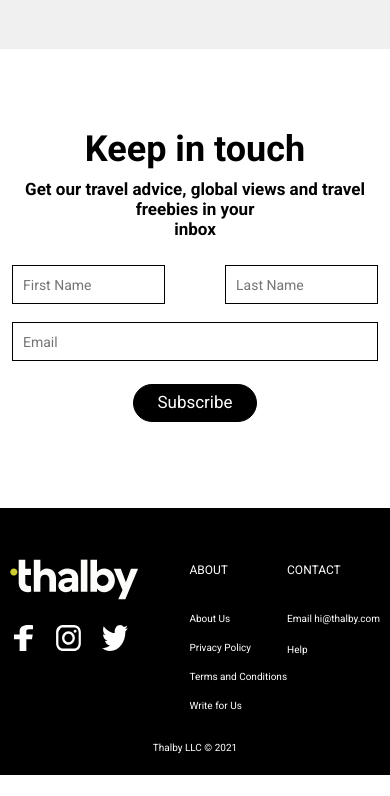
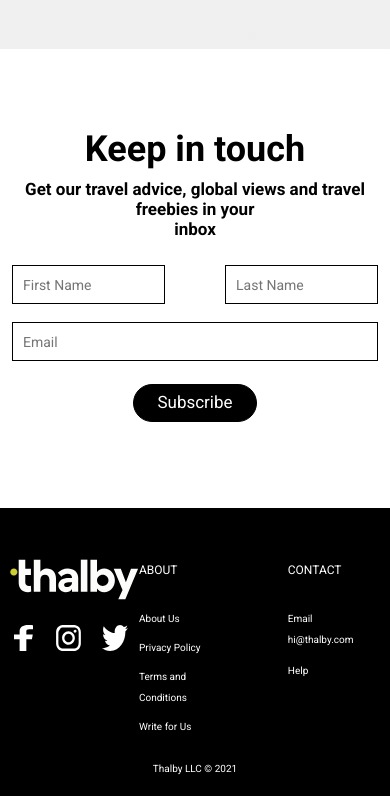
Before and after one commit to igor21211/Thalby, a plain HTML site: page index.html in a window 390 px wide. Shown: the part 8599-9395 px from the top of the page. Before the commit the page ends 9374 px from the top, so only its background shows below. Drawn offline with Linux system fonts and the light colour scheme.

Commit message:
end the project

```diff
--- a/css/media.css
+++ b/css/media.css
@@ -246,6 +246,9 @@
     {
       width: 350px;
     }
+    .about_contact__about{
+      margin-right: 52px;
+  }
 }
 @media(max-width: 377px){
   .input_text_email{
@@ -258,6 +261,9 @@
   .input_text_f_name_l_name {
    justify-content: center;
 }
+.about_contact__about{
+  margin-right: 32px;
+}
 }
 @media(max-width: 320px){
   .icon_container ul{
--- a/css/style.css
+++ b/css/style.css
@@ -533,8 +533,8 @@ font-weight: 400;
 line-height: 23.1px; /* 165% */
 margin-bottom: 36px;
 }
-.about_contact__about ul{
-
+.about_contact__about{
+    margin-right: 72px;
 }
 footer li{
     color: #FFF;
```
